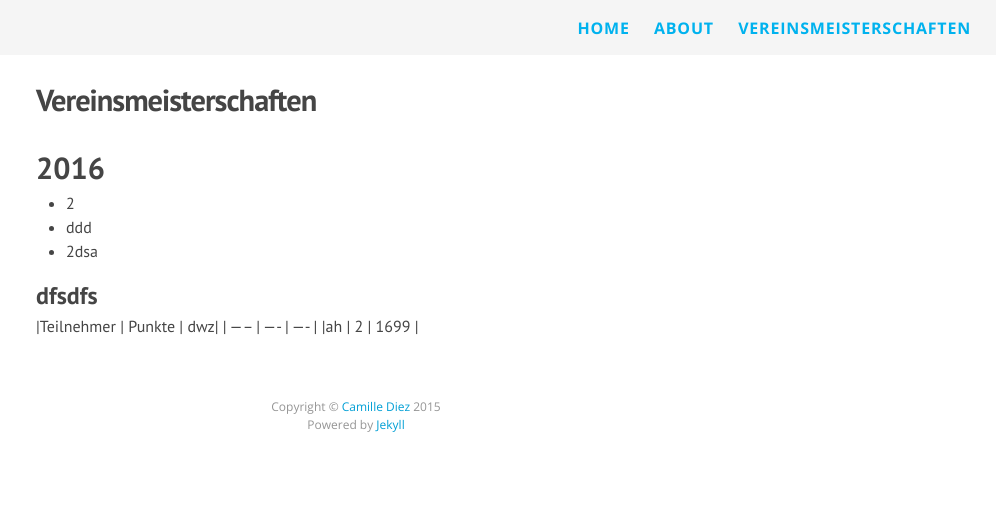
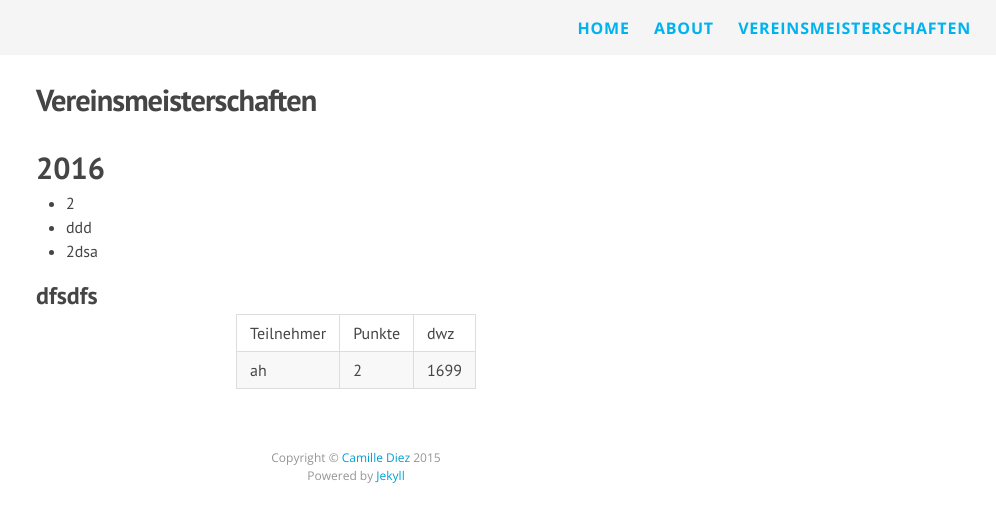
Before and after one commit to balimonster/balimonster.github.io, a Jekyll site: the page built from vm.md, in a window 1280 px wide. Shown: the top 522 px of the page, without its empty margins (284-1280 px from the left). Built offline with Jekyll 4.4.1, drawn with Linux system fonts in a browser that asks for light colours; nearby versions of some CDN libraries.

Commit message:
fxing Table

```diff
--- a/vm.md
+++ b/vm.md
@@ -9,6 +9,6 @@ permalink: /vm/
 * 2dsa
 
 ## dfsdfs
-|Teilnehmer | Punkte | dwz|
-| ----- | ---- | ---- |
-|ah | 2 | 1699 |
+
+ Teilnehmer | Punkte | dwz
+ ah | 2 | 1699
```
